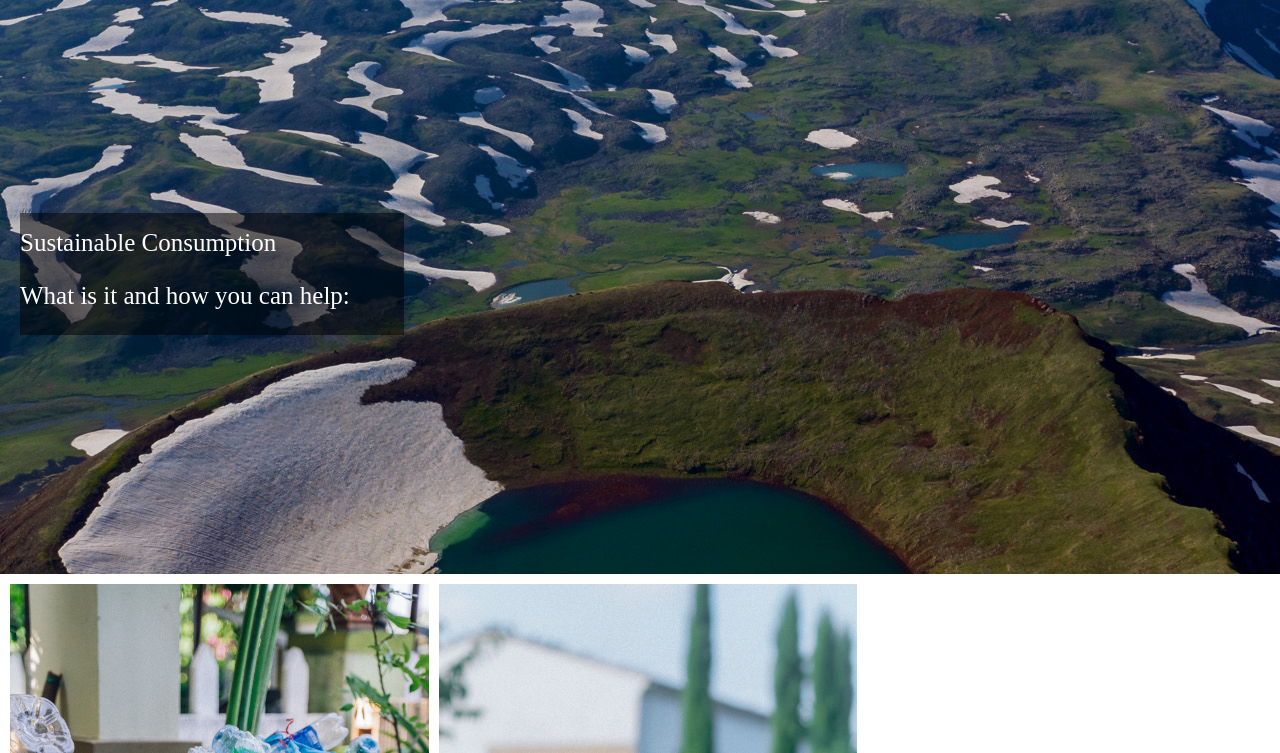
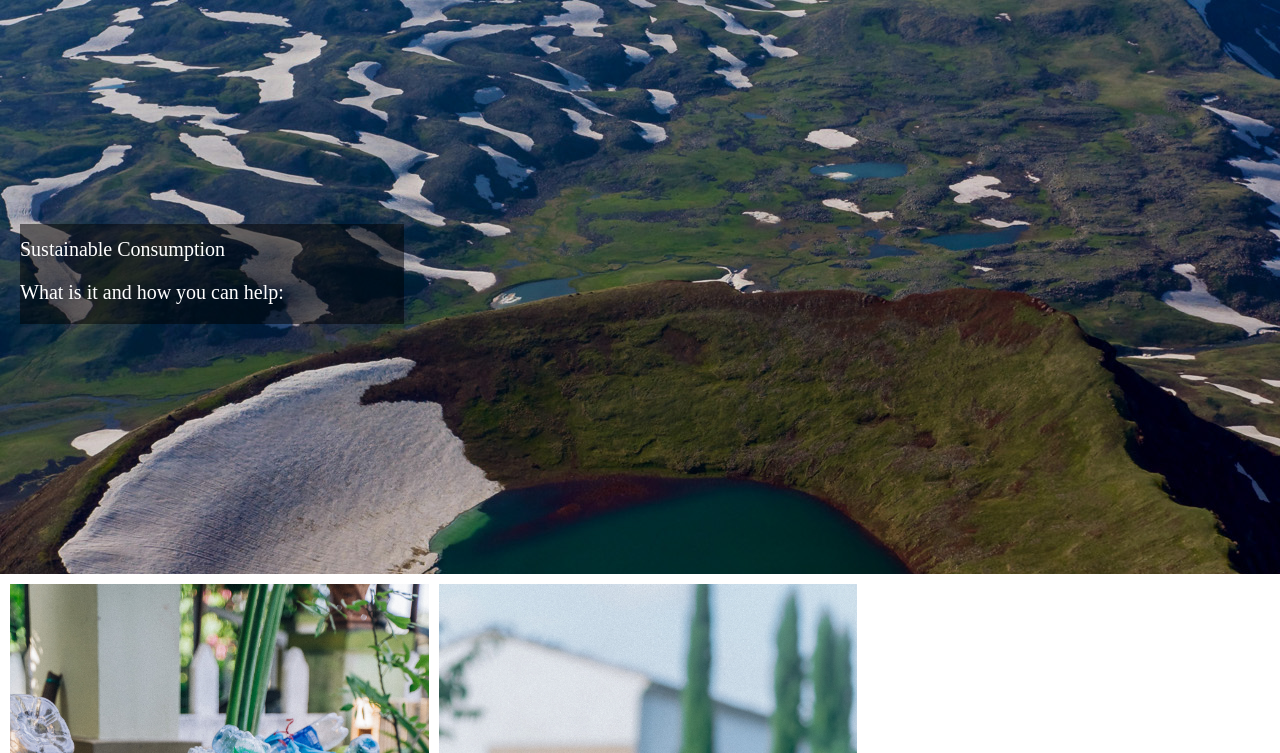
Before and after one commit to Marthalopez7/LunarHacks2022, a plain HTML site: page index.html in a window 1280 px wide. Shown: the part 106-859 px from the top of the page. Drawn offline with Linux system fonts and the light colour scheme; a web font is replaced by a local one.

Commit message:
Update style.css

```diff
--- a/style.css
+++ b/style.css
@@ -3,7 +3,7 @@
     font-family: miller-headline,serif;
     font-weight: 400;
     font-style: normal;
-    font-size: 25px
+    font-size: 20px
 }
 
 body {
```
